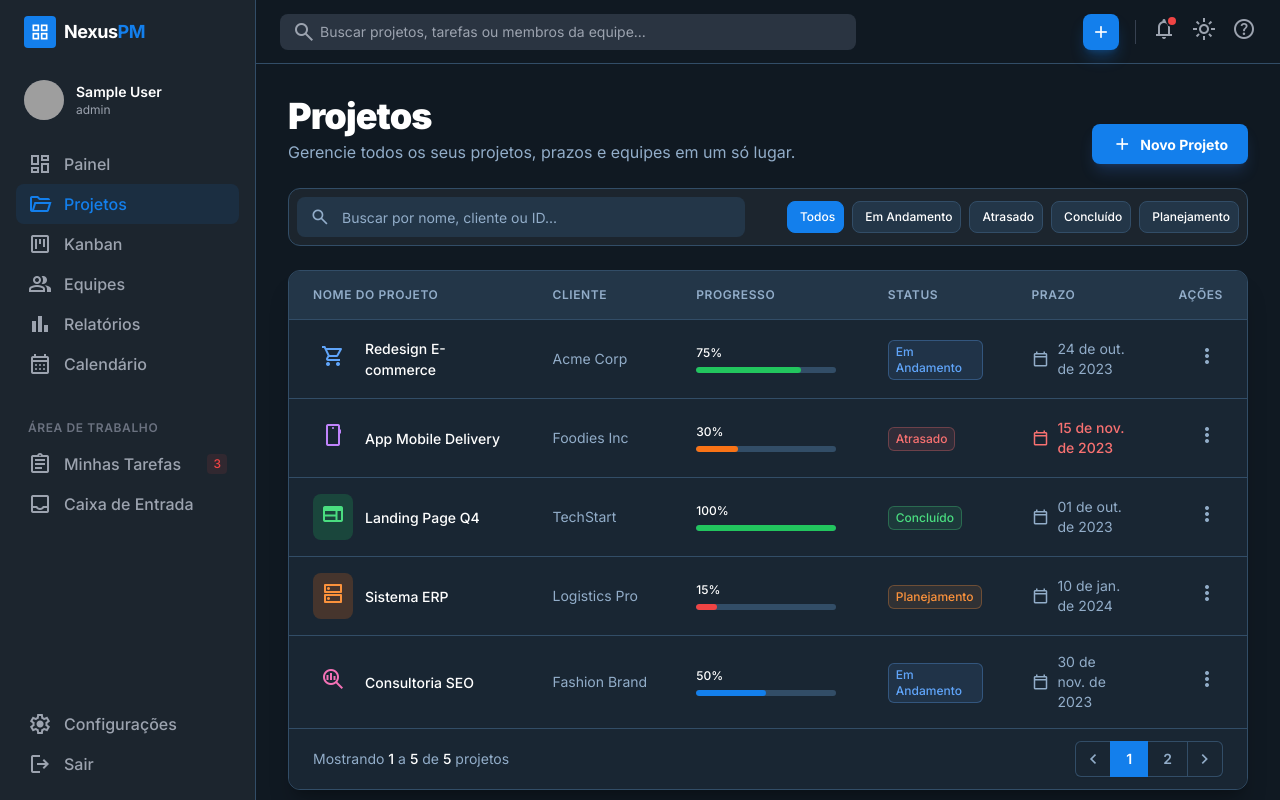
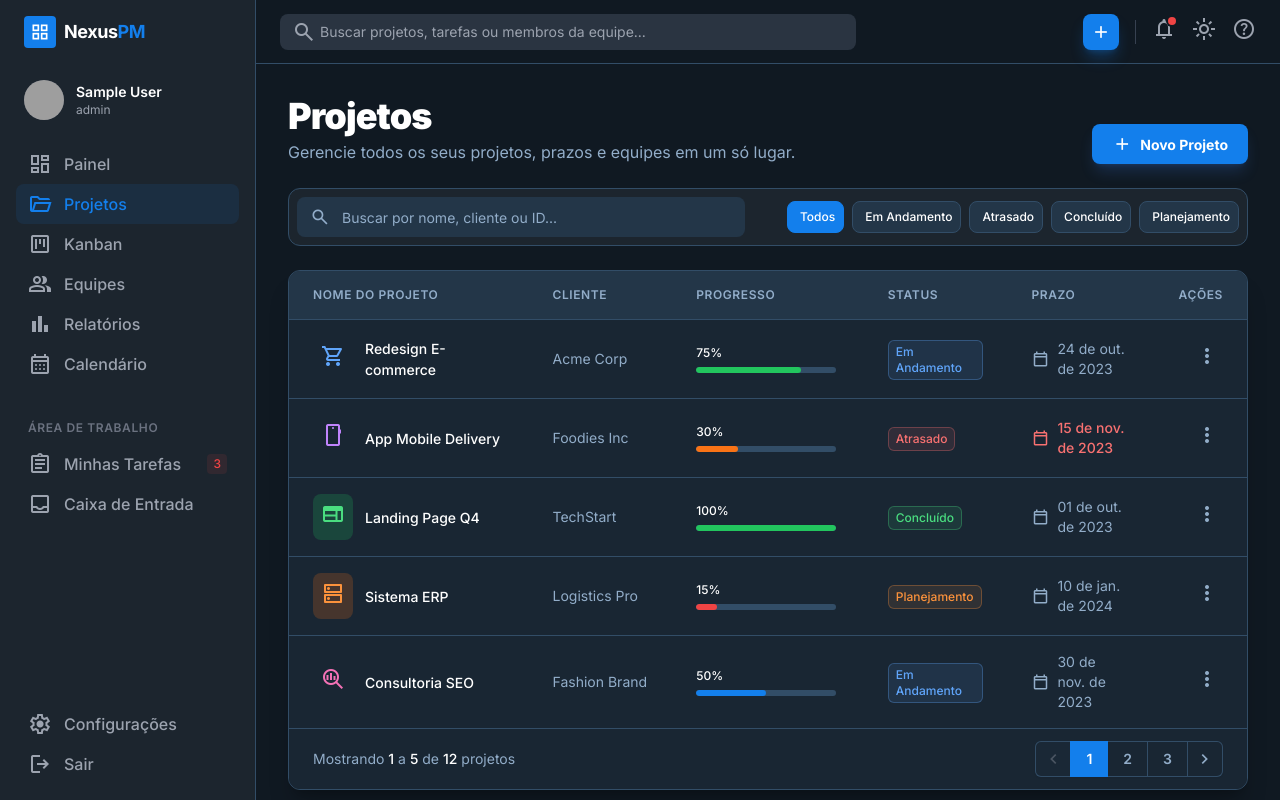
Before and after one commit to ronascar/ProjectHub, a React (Vite) app: page /projects in a window 1280 px wide. Built offline with nearby package versions, Linux system fonts and the light colour scheme; sample sign-in values are in the browser's storage; grey boxes are pictures that could not be loaded.

Commit message:
feat: Add mock data and implement initial projects list page.

```diff
--- a/src/data/mockData.js
+++ b/src/data/mockData.js
@@ -78,6 +78,114 @@ export const mockProjects = [
         color: "pink",
         team: [
             { id: 9, name: "Rachel Green", avatar: "https://i.pravatar.cc/150?img=9" }
+        ]
+    },
+    {
+        id: 6,
+        name: "Dashboard Analytics",
+        client: "DataViz Corp",
+        progress: 85,
+        status: "Em Andamento",
+        dueDate: "2024-02-15",
+        priority: "high",
+        type: "Web App",
+        icon: "analytics",
+        color: "blue",
+        team: [
+            { id: 10, name: "Mark Stevens", avatar: "https://i.pravatar.cc/150?img=10" }
+        ]
+    },
+    {
+        id: 7,
+        name: "CRM Integration",
+        client: "SalesForce Pro",
+        progress: 45,
+        status: "Em Andamento",
+        dueDate: "2024-03-01",
+        priority: "medium",
+        type: "Integration",
+        icon: "sync",
+        color: "purple",
+        team: [
+            { id: 11, name: "Anna White", avatar: "https://i.pravatar.cc/150?img=11" },
+            { id: 12, name: "John Black", avatar: "https://i.pravatar.cc/150?img=12" }
+        ]
+    },
+    {
+        id: 8,
+        name: "API Gateway",
+        client: "CloudNet",
+        progress: 60,
+        status: "Em Andamento",
+        dueDate: "2024-02-28",
+        priority: "high",
+        type: "Backend",
+        icon: "api",
+        color: "green",
+        team: [
+            { id: 13, name: "Steve Ross", avatar: "https://i.pravatar.cc/150?img=13" }
+        ]
+    },
+    {
+        id: 9,
+        name: "Mobile Banking",
+        client: "FinTech Bank",
+        progress: 20,
+        status: "Planejamento",
+        dueDate: "2024-05-01",
+        priority: "high",
+        type: "Mobile App",
+        icon: "account_balance",
+        color: "orange",
+        team: [
+            { id: 14, name: "Diana Cruz", avatar: "https://i.pravatar.cc/150?img=14" },
+            { id: 15, name: "Paul Martin", avatar: "https://i.pravatar.cc/150?img=15" }
+        ]
+    },
+    {
+        id: 10,
+        name: "IoT Dashboard",
+        client: "SmartHome Inc",
+        progress: 90,
+        status: "Em Andamento",
+        dueDate: "2024-01-30",
+        priority: "medium",
+        type: "Web App",
+        icon: "devices",
+        color: "blue",
+        team: [
+            { id: 16, name: "Kevin Lee", avatar: "https://i.pravatar.cc/150?img=16" }
+        ]
+    },
+    {
+        id: 11,
+        name: "E-learning Platform",
+        client: "EduTech",
+        progress: 100,
+        status: "Concluído",
+        dueDate: "2023-12-15",
+        priority: "medium",
+        type: "Web App",
+        icon: "school",
+        color: "green",
+        team: [
+            { id: 17, name: "Laura Smith", avatar: "https://i.pravatar.cc/150?img=17" },
+            { id: 18, name: "Robert Brown", avatar: "https://i.pravatar.cc/150?img=18" }
+        ]
+    },
+    {
+        id: 12,
+        name: "Inventory System",
+        client: "Warehouse Plus",
+        progress: 35,
+        status: "Atrasado",
+        dueDate: "2023-12-01",
+        priority: "high",
+        type: "Web App",
+        icon: "inventory_2",
+        color: "pink",
+        team: [
+            { id: 19, name: "Chris Walker", avatar: "https://i.pravatar.cc/150?img=19" }
         ]
     }
 ];
--- a/src/pages/ProjectsList.jsx
+++ b/src/pages/ProjectsList.jsx
@@ -1,17 +1,86 @@
-import { useState } from 'react';
+import { useState, useMemo } from 'react';
 import { Link } from 'react-router-dom';
 import { mockProjects } from '../data/mockData';
 
 export default function ProjectsList() {
     const [searchTerm, setSearchTerm] = useState('');
     const [statusFilter, setStatusFilter] = useState('Todos');
+    const [currentPage, setCurrentPage] = useState(1);
+    const itemsPerPage = 5;
 
-    const filteredProjects = mockProjects.filter(project => {
+    const filteredProjects = useMemo(() => {
+        return mockProjects.filter(project => {
             const matchesSearch = project.name.toLowerCase().includes(searchTerm.toLowerCase()) ||
                 project.client.toLowerCase().includes(searchTerm.toLowerCase());
             const matchesStatus = statusFilter === 'Todos' || project.status === statusFilter;
             return matchesSearch && matchesStatus;
         });
+    }, [searchTerm, statusFilter]);
+
+    // Calculate pagination
+    const totalPages = Math.ceil(filteredProjects.length / itemsPerPage);
+    const startIndex = (currentPage - 1) * itemsPerPage;
+    const endIndex = startIndex + itemsPerPage;
+    const paginatedProjects = filteredProjects.slice(startIndex, endIndex);
+
+    // Reset to page 1 when filters change
+    const handleSearchChange = (e) => {
+        setSearchTerm(e.target.value);
+        setCurrentPage(1);
+    };
+
+    const handleStatusFilterChange = (status) => {
+        setStatusFilter(status);
+        setCurrentPage(1);
+    };
+
+    // Pagination handlers
+    const goToPage = (page) => {
+        if (page >= 1 && page <= totalPages) {
+            setCurrentPage(page);
+        }
+    };
+
+    const goToPreviousPage = () => {
+        if (currentPage > 1) {
+            setCurrentPage(currentPage - 1);
+        }
+    };
+
+    const goToNextPage = () => {
+        if (currentPage < totalPages) {
+            setCurrentPage(currentPage + 1);
+        }
+    };
+
+    // Generate page numbers to display
+    const getPageNumbers = () => {
+        const pages = [];
+        const maxVisiblePages = 5;
+
+        if (totalPages <= maxVisiblePages) {
+            for (let i = 1; i <= totalPages; i++) {
+                pages.push(i);
+            }
+        } else {
+            if (currentPage <= 3) {
+                for (let i = 1; i <= 4; i++) pages.push(i);
+                pages.push('...');
+                pages.push(totalPages);
+            } else if (currentPage >= totalPages - 2) {
+                pages.push(1);
+                pages.push('...');
+                for (let i = totalPages - 3; i <= totalPages; i++) pages.push(i);
+            } else {
+                pages.push(1);
+                pages.push('...');
+                for (let i = currentPage - 1; i <= currentPage + 1; i++) pages.push(i);
+                pages.push('...');
+                pages.push(totalPages);
+            }
+        }
+        return pages;
+    };
 
     return (
         <div className="flex-1 flex flex-col overflow-y-auto">
@@ -46,7 +115,7 @@ export default function ProjectsList() {
                             className="w-full bg-transparent border-none text-slate-900 dark:text-white placeholder:text-gray-400 dark:placeholder:text-text-secondary focus:ring-0 text-sm h-full px-3"
                             placeholder="Buscar por nome, cliente ou ID..."
                             value={searchTerm}
-                            onChange={(e) => setSearchTerm(e.target.value)}
+                            onChange={handleSearchChange}
                         />
                     </div>
 
@@ -55,7 +124,7 @@ export default function ProjectsList() {
                         {['Todos', 'Em Andamento', 'Atrasado', 'Concluído', 'Planejamento'].map((status) => (
                             <button
                                 key={status}
-                                onClick={() => setStatusFilter(status)}
+                                onClick={() => handleStatusFilterChange(status)}
                                 className={`flex h-8 shrink-0 items-center justify-center gap-x-2 rounded-lg pl-3 pr-2 border transition-colors ${statusFilter === status
                                     ? 'bg-primary border-primary text-white'
                                     : 'bg-white dark:bg-[#233648] border-gray-200 dark:border-border-dark text-slate-700 dark:text-white hover:bg-gray-50 dark:hover:bg-[#324d67]'
@@ -95,7 +164,7 @@ export default function ProjectsList() {
                                     </tr>
                                 </thead>
                                 <tbody className="divide-y divide-gray-200 dark:divide-border-dark">
-                                    {filteredProjects.map((project) => (
+                                    {paginatedProjects.map((project) => (
                                         <tr key={project.id} className="hover:bg-gray-50 dark:hover:bg-[#233648]/50 transition-colors group">
                                             <td className="px-6 py-4">
                                                 <div className="flex items-center gap-3">
@@ -168,43 +237,85 @@ export default function ProjectsList() {
                         </div>
 
                         {/* Pagination */}
+                        {totalPages > 0 && (
                             <div className="flex items-center justify-between border-t border-gray-200 dark:border-border-dark bg-gray-50 dark:bg-[#192633] px-6 py-3">
+                                {/* Mobile pagination */}
                                 <div className="flex flex-1 justify-between sm:hidden">
-                                <button className="relative inline-flex items-center rounded-md border border-gray-300 dark:border-border-dark bg-white dark:bg-[#233648] px-4 py-2 text-sm font-medium text-gray-700 dark:text-text-secondary hover:bg-gray-50 dark:hover:bg-[#324d67]">
+                                    <button
+                                        onClick={goToPreviousPage}
+                                        disabled={currentPage === 1}
+                                        className={`relative inline-flex items-center rounded-md border border-gray-300 dark:border-border-dark bg-white dark:bg-[#233648] px-4 py-2 text-sm font-medium transition-colors ${currentPage === 1 ? 'text-gray-400 dark:text-gray-600 cursor-not-allowed' : 'text-gray-700 dark:text-text-secondary hover:bg-gray-50 dark:hover:bg-[#324d67]'}`}
+                                    >
                                         Anterior
                                     </button>
-                                <button className="relative ml-3 inline-flex items-center rounded-md border border-gray-300 dark:border-border-dark bg-white dark:bg-[#233648] px-4 py-2 text-sm font-medium text-gray-700 dark:text-text-secondary hover:bg-gray-50 dark:hover:bg-[#324d67]">
+                                    <span className="flex items-center text-sm text-gray-500 dark:text-text-secondary">
+                                        {currentPage} / {totalPages}
+                                    </span>
+                                    <button
+                                        onClick={goToNextPage}
+                                        disabled={currentPage === totalPages}
+                                        className={`relative ml-3 inline-flex items-center rounded-md border border-gray-300 dark:border-border-dark bg-white dark:bg-[#233648] px-4 py-2 text-sm font-medium transition-colors ${currentPage === totalPages ? 'text-gray-400 dark:text-gray-600 cursor-not-allowed' : 'text-gray-700 dark:text-text-secondary hover:bg-gray-50 dark:hover:bg-[#324d67]'}`}
+                                    >
                                         Próximo
                                     </button>
                                 </div>
+                                {/* Desktop pagination */}
                                 <div className="hidden sm:flex sm:flex-1 sm:items-center sm:justify-between">
                                     <div>
                                         <p className="text-sm text-gray-500 dark:text-text-secondary">
-                                        Mostrando <span className="font-medium text-slate-900 dark:text-white">1</span> a{' '}
-                                        <span className="font-medium text-slate-900 dark:text-white">{filteredProjects.length}</span> de{' '}
-                                        <span className="font-medium text-slate-900 dark:text-white">{mockProjects.length}</span> projetos
+                                            Mostrando <span className="font-medium text-slate-900 dark:text-white">{filteredProjects.length === 0 ? 0 : startIndex + 1}</span> a{' '}
+                                            <span className="font-medium text-slate-900 dark:text-white">{Math.min(endIndex, filteredProjects.length)}</span> de{' '}
+                                            <span className="font-medium text-slate-900 dark:text-white">{filteredProjects.length}</span> projetos
                                         </p>
                                     </div>
                                     <div>
                                         <nav aria-label="Pagination" className="isolate inline-flex -space-x-px rounded-md shadow-sm">
-                                        <a className="relative inline-flex items-center rounded-l-md px-2 py-2 text-gray-400 dark:text-text-secondary ring-1 ring-inset ring-gray-300 dark:ring-border-dark hover:bg-gray-50 dark:hover:bg-[#324d67] focus:z-20 focus:outline-offset-0" href="#">
+                                            {/* Previous button */}
+                                            <button
+                                                onClick={goToPreviousPage}
+                                                disabled={currentPage === 1}
+                                                className={`relative inline-flex items-center rounded-l-md px-2 py-2 ring-1 ring-inset ring-gray-300 dark:ring-border-dark focus:z-20 focus:outline-offset-0 transition-colors ${currentPage === 1 ? 'text-gray-300 dark:text-gray-600 cursor-not-allowed bg-gray-100 dark:bg-[#1a2836]' : 'text-gray-400 dark:text-text-secondary hover:bg-gray-50 dark:hover:bg-[#324d67]'}`}
+                                            >
                                                 <span className="sr-only">Anterior</span>
                                                 <span className="material-symbols-outlined text-[20px]">chevron_left</span>
-                                        </a>
-                                        <a aria-current="page" className="relative z-10 inline-flex items-center bg-primary px-4 py-2 text-sm font-semibold text-white focus:z-20" href="#">
-                                            1
-                                        </a>
-                                        <a className="relative inline-flex items-center px-4 py-2 text-sm font-semibold text-gray-700 dark:text-text-secondary ring-1 ring-inset ring-gray-300 dark:ring-border-dark hover:bg-gray-50 dark:hover:bg-[#324d67] focus:z-20 focus:outline-offset-0" href="#">
-                                            2
-                                        </a>
-                                        <a className="relative inline-flex items-center rounded-r-md px-2 py-2 text-gray-400 dark:text-text-secondary ring-1 ring-inset ring-gray-300 dark:ring-border-dark hover:bg-gray-50 dark:hover:bg-[#324d67] focus:z-20 focus:outline-offset-0" href="#">
+                                            </button>
+                                            {/* Page numbers */}
+                                            {getPageNumbers().map((page, index) => (
+                                                page === '...' ? (
+                                                    <span
+                                                        key={`ellipsis-${index}`}
+                                                        className="relative inline-flex items-center px-4 py-2 text-sm font-semibold text-gray-700 dark:text-text-secondary ring-1 ring-inset ring-gray-300 dark:ring-border-dark"
+                                                    >
+                                                        ...
+                                                    </span>
+                                                ) : (
+                                                    <button
+                                                        key={page}
+                                                        onClick={() => goToPage(page)}
+                                                        aria-current={currentPage === page ? 'page' : undefined}
+                                                        className={`relative inline-flex items-center px-4 py-2 text-sm font-semibold focus:z-20 transition-colors ${currentPage === page
+                                                                ? 'z-10 bg-primary text-white focus-visible:outline focus-visible:outline-2 focus-visible:outline-offset-2 focus-visible:outline-primary'
+                                                                : 'text-gray-700 dark:text-text-secondary ring-1 ring-inset ring-gray-300 dark:ring-border-dark hover:bg-gray-50 dark:hover:bg-[#324d67]'
+                                                            }`}
+                                                    >
+                                                        {page}
+                                                    </button>
+                                                )
+                                            ))}
+                                            {/* Next button */}
+                                            <button
+                                                onClick={goToNextPage}
+                                                disabled={currentPage === totalPages}
+                                                className={`relative inline-flex items-center rounded-r-md px-2 py-2 ring-1 ring-inset ring-gray-300 dark:ring-border-dark focus:z-20 focus:outline-offset-0 transition-colors ${currentPage === totalPages ? 'text-gray-300 dark:text-gray-600 cursor-not-allowed bg-gray-100 dark:bg-[#1a2836]' : 'text-gray-400 dark:text-text-secondary hover:bg-gray-50 dark:hover:bg-[#324d67]'}`}
+                                            >
                                                 <span className="sr-only">Próximo</span>
                                                 <span className="material-symbols-outlined text-[20px]">chevron_right</span>
-                                        </a>
+                                            </button>
                                         </nav>
                                     </div>
                                 </div>
                             </div>
+                        )}
                     </div>
                 </div>
             </div>
```
Lines whose indentation alone changed are shown as unchanged.
